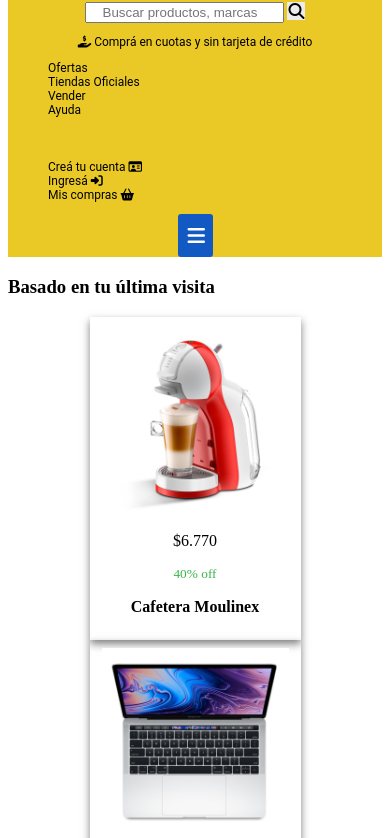
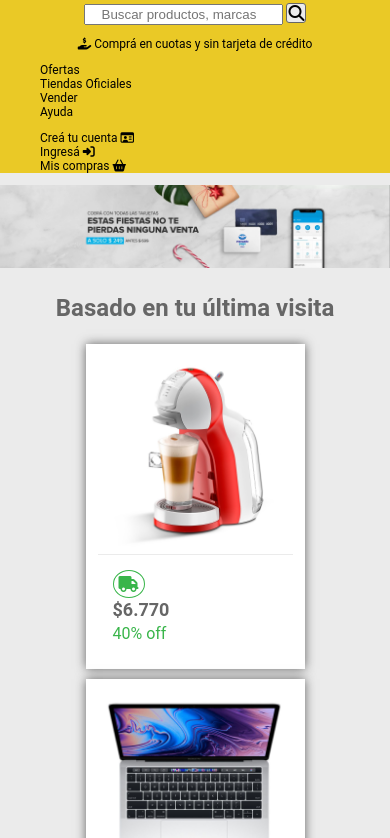
Before and after one commit to Luckyjorge/JorgeFalcon-c21-MercadoLiebre, a website: page views/home.html in a window 390 px wide. Shown: the part 71-909 px from the top of the page. Drawn offline with Linux system fonts and the light colour scheme.

Commit message:
add media queries

```diff
--- a/app.js
+++ b/app.js
@@ -1,7 +1,7 @@
 const express = require("express")
 const app = express()
 const path = require('path');
-const PORT = 3030
+const PORT = 3000
 
 //agregado static
 app.use(express.static('public'));
@@ -15,6 +15,6 @@
     res.sendFile(path.join(__dirname, "views", "404.html"))
 })
 //levantando el server
-app.listen(3030, ()=> {
+app.listen(PORT, ()=> {
     console.log(`TUKI TU SERVER EN http://localhost:${PORT}`)
 })
--- a/package.json
+++ b/package.json
@@ -4,7 +4,8 @@
   "description": "Clon de MeLi ",
   "main": "app.js",
   "scripts": {
-    "test": "echo \"Error: no test specified\" && exit 1"
+    "test": "echo \"Error: no test specified\" && exit 1",
+    "dev": "nodemon app.js"
   },
   "keywords": [
     "Clon",
@@ -16,6 +17,7 @@
   "author": "Jorge Falcon",
   "license": "ISC",
   "dependencies": {
-    "express": "^4.18.2"
+    "express": "^4.18.2",
+    "nodemon": "^3.0.1"
   }
 }
--- a/public/css/footer.css
+++ b/public/css/footer.css
@@ -0,0 +1,25 @@
+.footer{
+    text-align: center;
+}
+.footer i {
+  color: var(--celeste);
+  font-size: 2em;
+  margin: 40px 0 10px;
+}
+
+.footer__titulo {
+  font-family: var(--tipografiaGeneral);
+  color: var(--gris-oscuro);
+  font-size: 1em;
+}
+.footer__descripcion{
+font-size: var(--size-cuerpo);
+font-family: var(--tipografiaGeneral);
+}
+
+.copy h4{
+  font-size: 12px;
+  color: var(--gris-oscuro);
+  margin: 0 35px 50px;
+  font-weight: 400;
+  }
--- a/public/css/header.css
+++ b/public/css/header.css
@@ -1,4 +1,40 @@
-.header{
-    background-color: var(--amarillo);
-    font-family: var(--tipografiaGeneral);
+.header {
+  background-color: var(--amarillo);
+  font-family: var(--tipografiaGeneral);
 }
+.header__logo {
+  width: 120px;
+  margin-top: 20px;
+  margin-left: 20px;
+}
+.header__search {
+  text-align: center;
+  margin: 10px;
+}
+.header__search__box {
+  margin-top: 10px;
+  padding-left: 16px;
+}
+
+.header__search__lupa {
+  margin-left: 0px;
+  font-size: 16px;
+  padding: 1px;
+  background-color: var(--gris-claro);
+  border: solid 1px var(--gris-oscuro);
+  border-radius: 15%;
+}
+
+.header__hand {
+  font-size: var(--size-cuerpo);
+  margin-left: 40px;
+  display: inline-block;
+  margin-top: 30px;
+}
+
+.header__title {
+  font-family: var(--tipografiaGeneral);
+  font-size: var(--size-cuerpo);
+  font-weight: 400;
+  text-align: center;
+}
--- a/public/css/home.css
+++ b/public/css/home.css
@@ -1,24 +1,23 @@
-.header__logo {
-  width: 120px;
-  margin-top: 20px;
-  margin-left: 20px;
-}
-.header__search{
-  text-align: center;
-}
-.header__search__box {
-  margin-top: 10px;
-  padding-left: 16px;
+.home {
+  margin: auto;
+  box-sizing: border-box;
+  background-color: var(--gris-claro);
 }
 
-.header__search__lupa{
-  background-color:var(--gris-claro);
-  padding: 1px;
+.home h3,
+.home__main__ofertas h3 {
+  text-align: center;
+  color: var(--gris-oscuro);
+  font-size: 24px;
 }
-.home__menu li{
+.home {
+  font-family: "Roboto", sans-serif;
+}
+
+.home__menu li {
   list-style: none;
 }
-.home__cuenta li{
+.home__cuenta li {
   list-style: none;
 }
 
@@ -26,19 +25,8 @@
   text-decoration: none;
   color: black;
 }
-
-.hand {
-  font-size: var(--size-cuerpo);
-  margin-left: 40px;
-  display: inline-block;
-  margin-top: 30px;
-}
-
-.header__title {
-  font-family: var(--tipografiaGeneral);
-  font-size: var(--size-cuerpo);
-  font-weight: 400;
-  text-align: center;
+.home__banner img {
+  width: 100vw;
 }
 
 .home__menu {
@@ -49,70 +37,104 @@
 .home__cuenta {
   font-size: var(--size-cuerpo);
 }
-
-.home__header__burguer {
+.home__header__burger {
+  text-align: center;
+}
+.home__header__burger i {
   background-color: var(--celeste);
   color: white;
-  font-size: 20px;
-  padding: 10px;
-  margin-left: auto;
-  margin-right: auto;
-  width: 15px;
-  height: 23px;
-  border-radius: 3px;
+  font-size: 16px;
+  padding: 8px;
+  border-radius: 6px;
+  margin-bottom: 10px;
 }
 
-
-/* MAIN */
-.item__card{
+.item__card {
   margin: 0 auto;
   text-align: center;
   padding: 8px 12px;
   width: 50%;
-    border: 1px black;
+  border: 10px black;
   box-shadow: 0 4px 8px 0 rgba(0, 0, 0, 0.5);
+  background-color: #ebebeb;
 }
-.home__main__historial img{
+
+.home__main__historial,
+.home__main__ofertas {
+  width: 100vw;
+  margin: auto;
+}
+.home__main__historial img {
   display: inline-block;
   width: 100%;
   height: auto;
 }
-.home__main__ofertas img{
+.home__main__ofertas img {
   display: inline-block;
   width: 100%;
   height: auto;
 }
-.nombreProducto{
+.nombreProducto {
+  font-weight: bold;
+  color: var(--gris-oscuro);
+}
+
+.item__card__detalles .precio {
+  font-size: 18px;
+  line-height: 24px;
+  margin: 0;
+  color: var(--gris-oscuro);
   font-weight: bold;
 }
 
-.descuento{
+.descuento {
+  font-size: 16px;
   color: var(--verde);
-  font-size: smaller;
-}
-/* Footer */
-.footer{
-    text-align: center;
-}
-.footer i {
-
-  color: var(--celeste);
-  font-size: 2em;
-  margin: 40px 0 10px;
+  line-height: 24px;
+  margin: 0;
 }
 
-.footer__titulo {
-  font-family: var(--tipografiaGeneral);
-  color: var(--gris-oscuro);
-  font-size: 1em;
+.item__card__detalles i {
+  color: var(--verde);
+  border: solid 1px var(--verde);
+  border-radius: 50%;
+  padding: 5px;
 }
-.footer__descripcion{
-font-size: var(--size-cuerpo);
-font-family: var(--tipografiaGeneral);
+.item__card__detalles {
+  border-top: solid 1px var(--gris-claro);
+  padding: 15px;
+  background-color: white;
+  text-align: left;
 }
 
-.copyright {
-  font-size: var(--size-cuerpo);
-  font-family: var(--tipografiaGeneral);
-  margin-top: 40px;
+/* MEDIA QUERIES */
+@media only screen and (max-width: 768px) {
+  .home__main__historial,
+  .home__main__ofertas {
+    font-size: 16px;
+    line-height: 24px;
   }
+  .home_header--menu {
+    margin: 0;
+    display: block;
+  }
+  .home__header__burger i{
+    display: none;
+  }
+  .home_header__title {
+    padding: 10px 0 15px;
+  }
+  .home__menu .home__cuenta ul {
+    margin: 0;
+  }
+
+  .item__card {
+    margin: 0 auto 10px;
+    color: var(--colorGrisOscuro);
+    background-color: #ffffff;
+    box-shadow: 0px 0px 10px rgb(100, 100, 100);
+  }
+ .nombreProducto{
+  display: none;
+ }
+}
--- a/views/home.html
+++ b/views/home.html
@@ -34,7 +34,7 @@
       </section>
 
       <p class="header__title">
-        <i class="fa-solid fa-hand-holding-dollar" class="hand"></i> Comprá en
+        <i class="fa-solid fa-hand-holding-dollar" class="header__hand"></i> Comprá en
         cuotas y sin tarjeta de crédito
       </p>
       <nav class="home__menu">
@@ -45,7 +45,6 @@
           <li class="menu__link"><a href="">Ayuda</a></li>
         </ul>
       </nav>
-      <br />
       <nav class="home__cuenta">
         <ul>
           <li class="cuenta__link">
@@ -60,64 +59,91 @@
           </li>
         </ul>
       </nav>
-      <div class="home__header__burguer">
+      <div class="home__header__burger">
         <i class="fa-solid fa-bars"></i>
       </div>
     </header>
     <main class="home__main">
+      <div class="home__banner">
+        <img src="/images/img-home-banner.jpg" alt="">
+    </div>
       <section class="home__main__historial">
         <h3>Basado en tu última visita</h3>
         <article class="item__card">
           <img src="/images/img-cafetera-moulinex.jpg" alt="" />
+          <section class="item__card__detalles">
+            <i class="fa-solid fa-truck"></i>
             <p class="precio">$6.770</p>
             <p class="descuento">40% off</p>
             <p class="nombreProducto">Cafetera Moulinex</p>
+          </section>
         </article>
 
         <article class="item__card">
           <img src="/images/img-macbook-pro-2019.jpg" alt="" />
+          <section class="item__card__detalles">
+            <i class="fa-solid fa-truck"></i>
             <p class="precio">$230.000</p>
             <p class="descuento">20% off</p>
             <p class="nombreProducto">MacBook Pro 2019</p>
+          </section>
         </article>
         <article class="item__card">
           <img src="/images/img-samsung-galaxy-s10.jpg" alt="" />
+          <section class="item__card__detalles">
+            <i class="fa-solid fa-truck"></i>
             <p class="precio">$70.500</p>
             <p class="descuento">10% off</p>
             <p class="nombreProducto">Samsung Galaxy S10</p>
+          </section>
         </article>
         <article class="item__card">
           <img src="/images/img-tv-samsung-smart.jpg" alt="" />
+          <section class="item__card__detalles">
+            <i class="fa-solid fa-truck"></i>
             <p class="precio">$23.200</p>
             <p class="descuento">5% off</p>
             <p class="nombreProducto">SmartTv Samsung 43"</p>
+          </section>
         </article>
       </section>
       <section class="home__main__ofertas">
         <h3>Ofertas recomendadas</h3>
         <article class="item__card">
           <img src="/images/img-cafetera-moulinex.jpg" alt="" />
+          <section class="item__card__detalles">
+            <i class="fa-solid fa-truck"></i>
             <p class="precio">$6.770</p>
             <p class="descuento">40% off</p>
             <p class="nombreProducto">Cafetera Moulinex</p>
+          </section>
         </article>
         <article class="item__card">
           <img src="/images/img-macbook-pro-2019.jpg" alt="" />
+          <section class="item__card__detalles">
+            <i class="fa-solid fa-truck"></i>
             <p class="precio">$230.000</p>
             <p class="descuento">20% off</p>
             <p class="nombreProducto">MacBook Pro 2019</p>
+          </section>
         </article>
         <article class="item__card">
           <img src="/images/img-samsung-galaxy-s10.jpg" alt="" />
+          <section class="item__card__detalles">
+            <i class="fa-solid fa-truck"></i>
             <p class="precio">$70.500</p>
             <p class="descuento">10% off</p>
             <p class="nombreProducto">Samsung Galaxy S10</p>
+          </section>
         </article>
         <article class="item__card">
           <img src="/images/img-tv-samsung-smart.jpg" alt="" />
+          <section class="item__card__detalles">
+            <i class="fa-solid fa-truck"></i>
             <p class="precio">$23.200</p>
             <p class="descuento">5% off</p>
             <p class="nombreProducto">SmartTv Samsung 43"</p>
+          </section>
         </article>
       </section>
     </main>
@@ -147,7 +173,7 @@
           hacer, porque estás siempre protegid@.
         </p>
       </section>
-      <section class="copyright">
+      <section class="copy">
         <h4>Copyright © 1999-2020 MercadoLiebre S.R.L.</h4>
       </section>
     </footer>
```
Also changed, not shown: 1 other file. Lines whose indentation alone changed are shown as unchanged.
